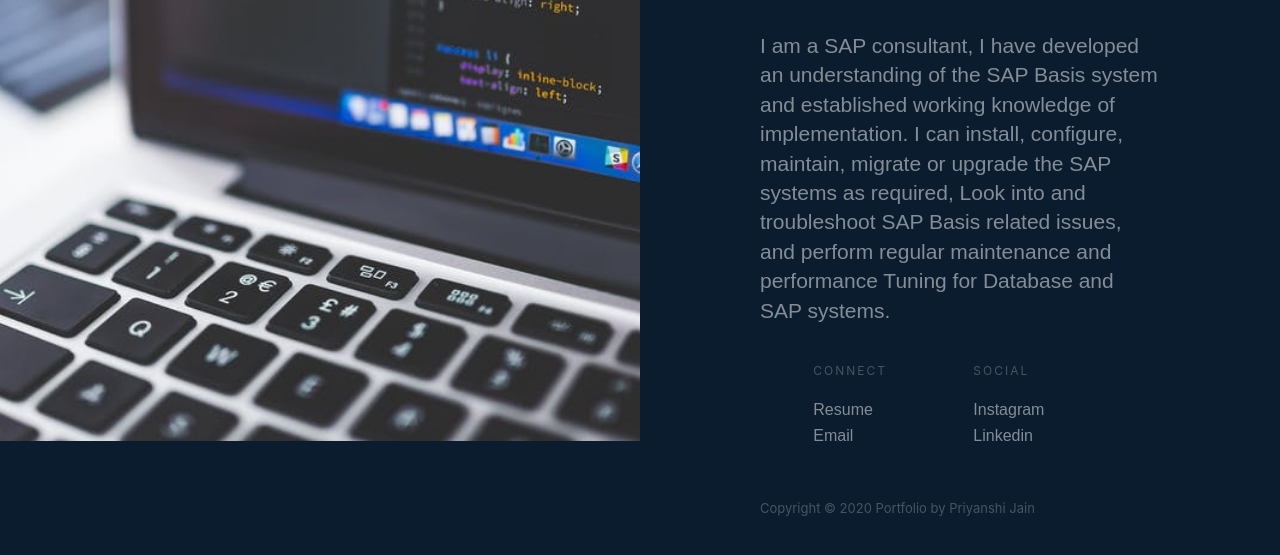
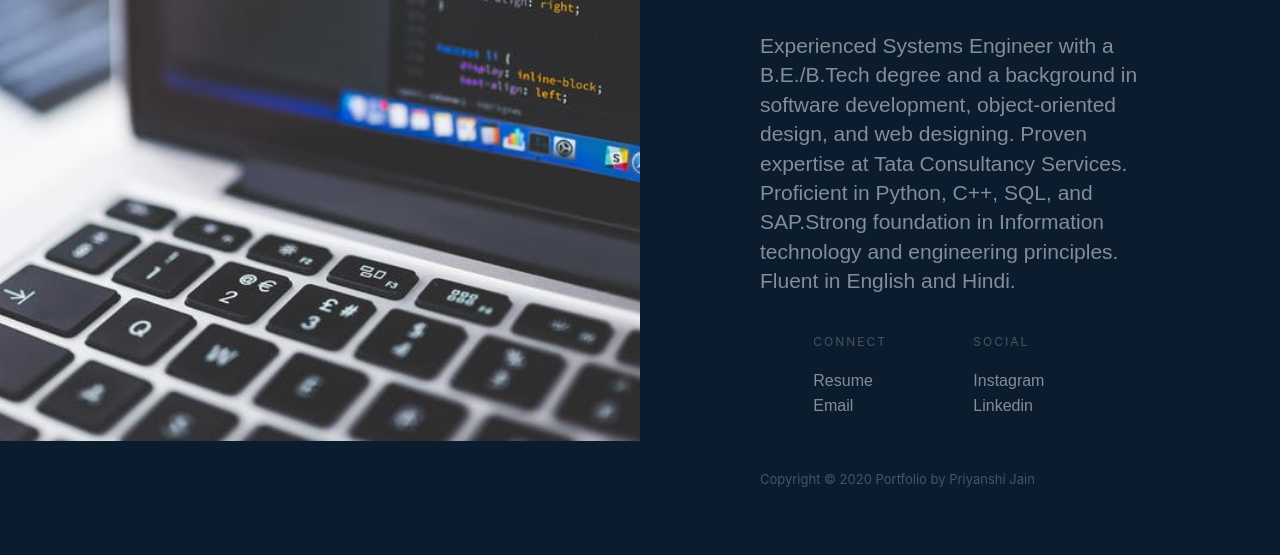
Before and after one commit to Priyanshij11/Portfolio, a plain HTML site: page index.html in a window 1280 px wide. Shown: the part 359-914 px from the top of the page. Drawn offline with nearby package versions, Linux system fonts and the light colour scheme; a script that the page names is missing.

Commit message:
Update index.html

```diff
--- a/index.html
+++ b/index.html
@@ -33,7 +33,9 @@ body {
       <div data-w-id="3fd5aeb3-22da-ed60-7286-0d11f16597d3" style="opacity:0" class="content">
         <div class="name">Priyanshi Jain</div>
         <h1 class="tagline"><strong class="bold-text">Designer. Developer. Dreamer.</strong></h1>
-        <p class="bio">I am a SAP consultant, I have developed an understanding of the SAP Basis system and established working knowledge of implementation. I can install, configure, maintain, migrate or upgrade the SAP systems as required, Look into and troubleshoot SAP Basis related issues, and perform regular maintenance and performance Tuning for Database and SAP systems.</p>
+        <p class="bio">Experienced Systems Engineer with a B.E./B.Tech degree and a background in software development, object-oriented design, and web
+designing. Proven expertise at Tata Consultancy Services. Proficient in Python, C++, SQL, and SAP.Strong foundation in Information
+technology and engineering principles. Fluent in English and Hindi.</p>
         <div class="links w-row">
           <div class="column w-col w-col-4">
             <div class="text-block-2">Connect</div>
```
